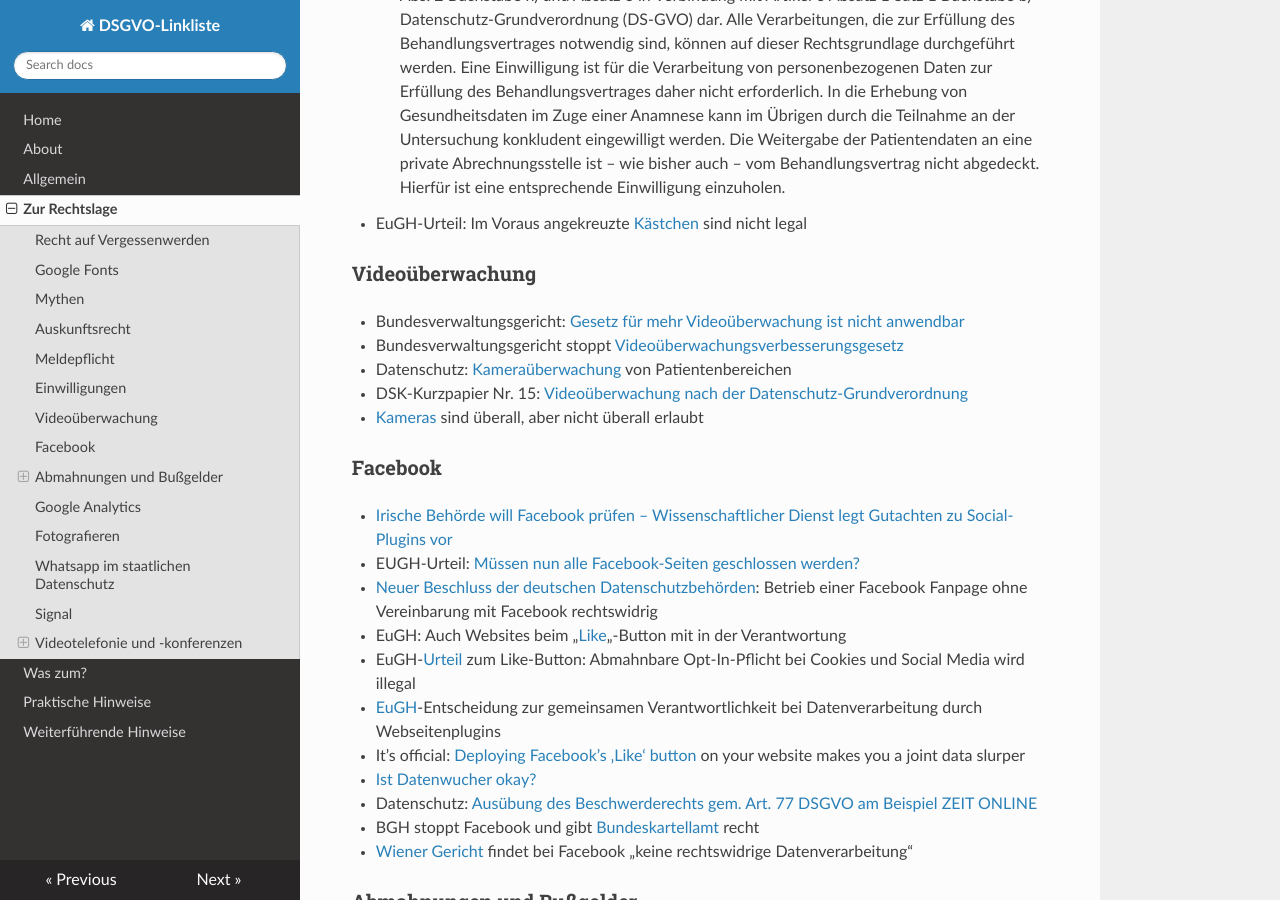
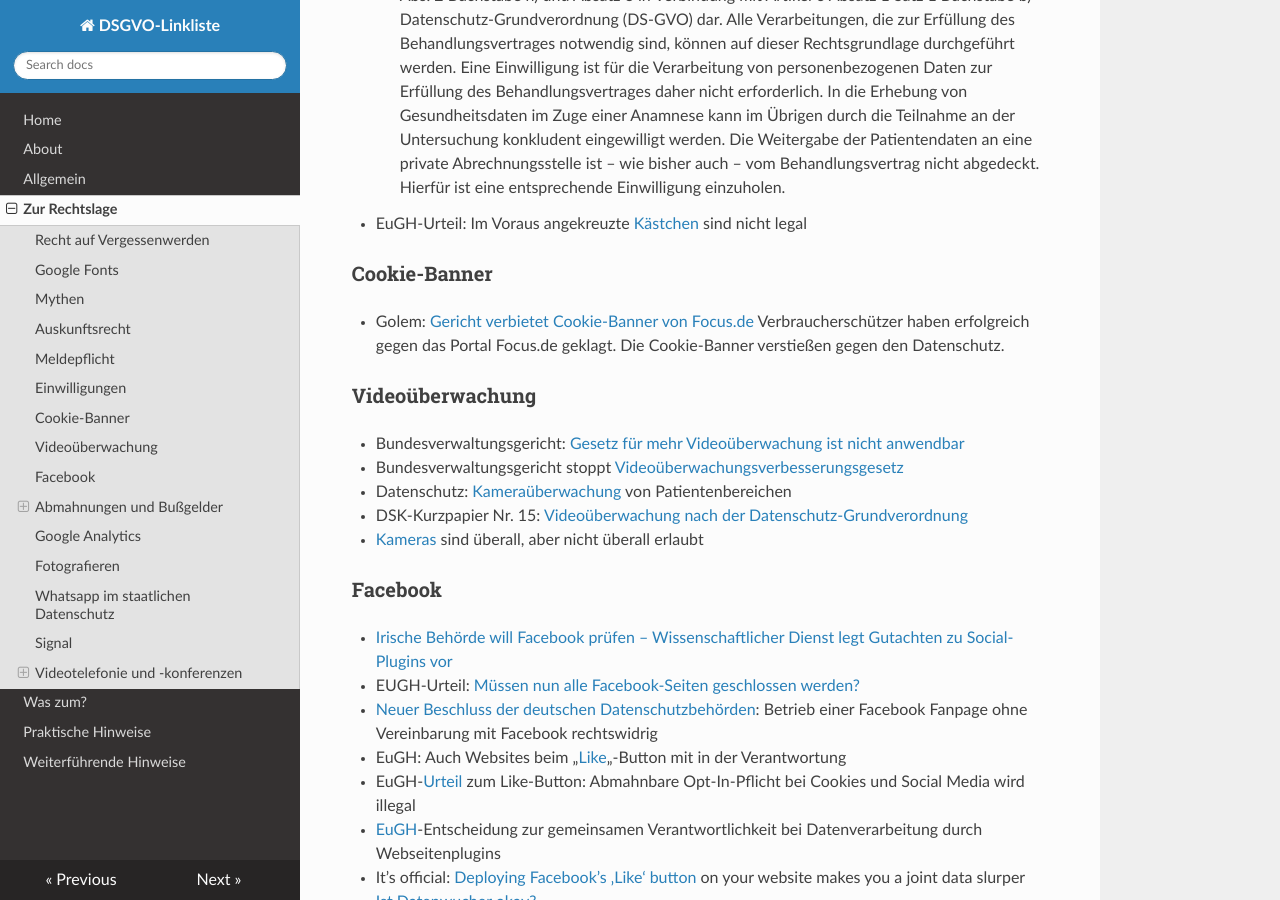
Before and after one commit to jrselzer/DSGVO-Linkliste, an MkDocs documentation site: the page built from docs/Zur_Rechtslage.md, in a window 1280 px wide and 900 px high, scrolled down 3735 px. Built offline with MkDocs 1.6.1, drawn with Linux system fonts in a browser that asks for light colours; nearby versions of some CDN libraries.

Commit message:
Update Zur_Rechtslage.md

```diff
--- a/docs/Zur_Rechtslage.md
+++ b/docs/Zur_Rechtslage.md
@@ -94,6 +94,9 @@
 * [Müssen zum Zwecke der ärztlichen Behandlung von Patienten Einwilligungserklärungen eingeholt werden?](https://www.kuketz-blog.de/muss-ein-patient-eine-einwilligungserklaerung-beim-arzt-abgeben/) Nein. Der [LfDI B-W antwortet](https://www.baden-wuerttemberg.datenschutz.de/faq-datenschutz-in-der-arztpraxis/):
 > Nein. Die ärztliche Behandlung wird aufgrund eines Behandlungsvertrages durchgeführt. Diese vertragliche Grundlage stellt eine Befugnis für die Datenverarbeitung gemäß Artikel 9 Abs. 2 Buchstabe h) und Absatz 3 in Verbindung mit Artikel 6 Absatz 1 Satz 1 Buchstabe b) Datenschutz-Grundverordnung (DS-GVO) dar. Alle Verarbeitungen, die zur Erfüllung des Behandlungsvertrages notwendig sind, können auf dieser Rechtsgrundlage durchgeführt werden. Eine Einwilligung ist für die Verarbeitung von personenbezogenen Daten zur Erfüllung des Behandlungsvertrages daher nicht erforderlich. In die Erhebung von Gesundheitsdaten im Zuge einer Anamnese kann im Übrigen durch die Teilnahme an der Untersuchung konkludent eingewilligt werden. Die Weitergabe der Patientendaten an eine private Abrechnungsstelle ist – wie bisher auch – vom Behandlungsvertrag nicht abgedeckt. Hierfür ist eine entsprechende Einwilligung einzuholen.
 * EuGH-Urteil: Im Voraus angekreuzte [Kästchen](https://netzpolitik.org/2020/eugh-urteil-im-voraus-angekreuzte-kaestchen-sind-nicht-legal/) sind nicht legal
+
+### Cookie-Banner
+* Golem: [Gericht verbietet Cookie-Banner von Focus.de](https://www.golem.de/news/tracking-gericht-verbietet-cookie-banner-von-focus-de-2301-170904.html) Verbraucherschützer haben erfolgreich gegen das Portal Focus.de geklagt. Die Cookie-Banner verstießen gegen den Datenschutz.
 
 ### Videoüberwachung
 * Bundesverwaltungsgericht: [Gesetz für mehr Videoüberwachung ist nicht anwendbar](https://www.heise.de/newsticker/meldung/Bundesverwaltungsgericht-Gesetz-fuer-mehr-Videoueberwachung-ist-nicht-anwendbar-4436026.html)
```
